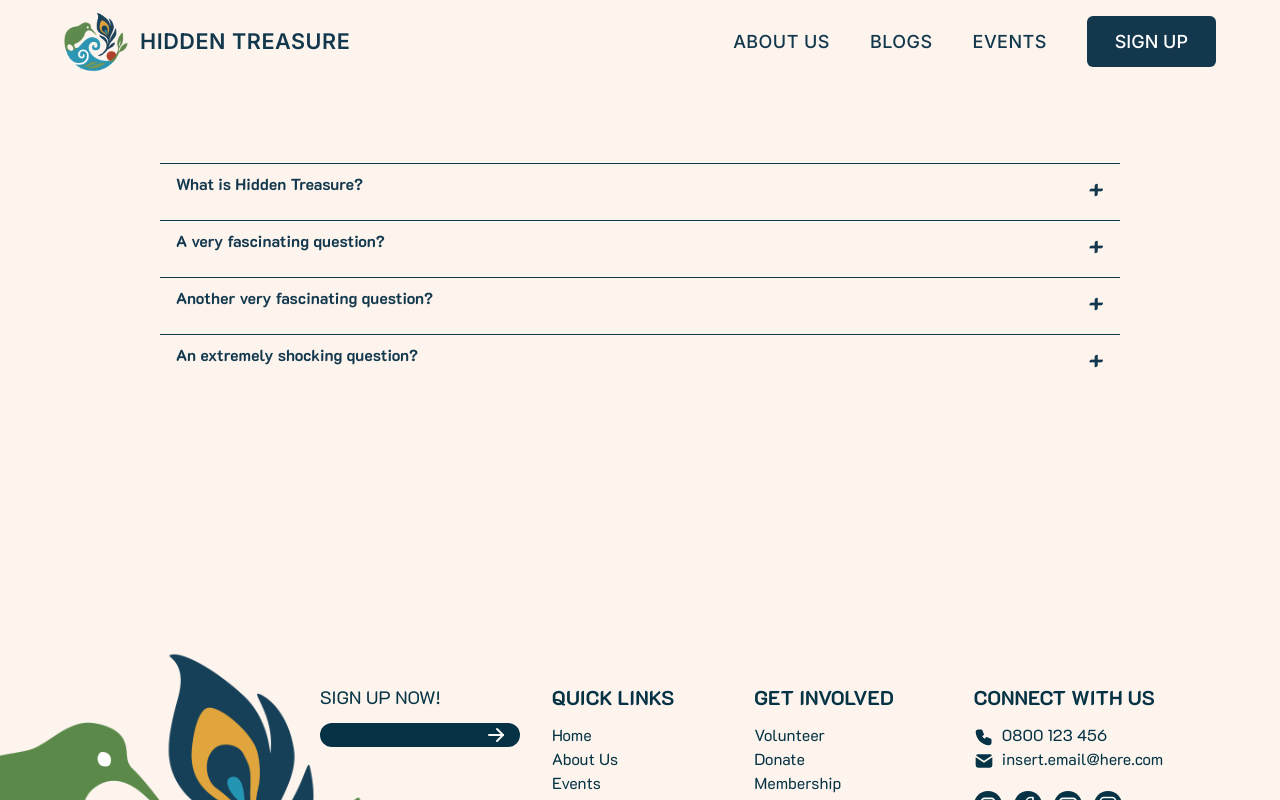
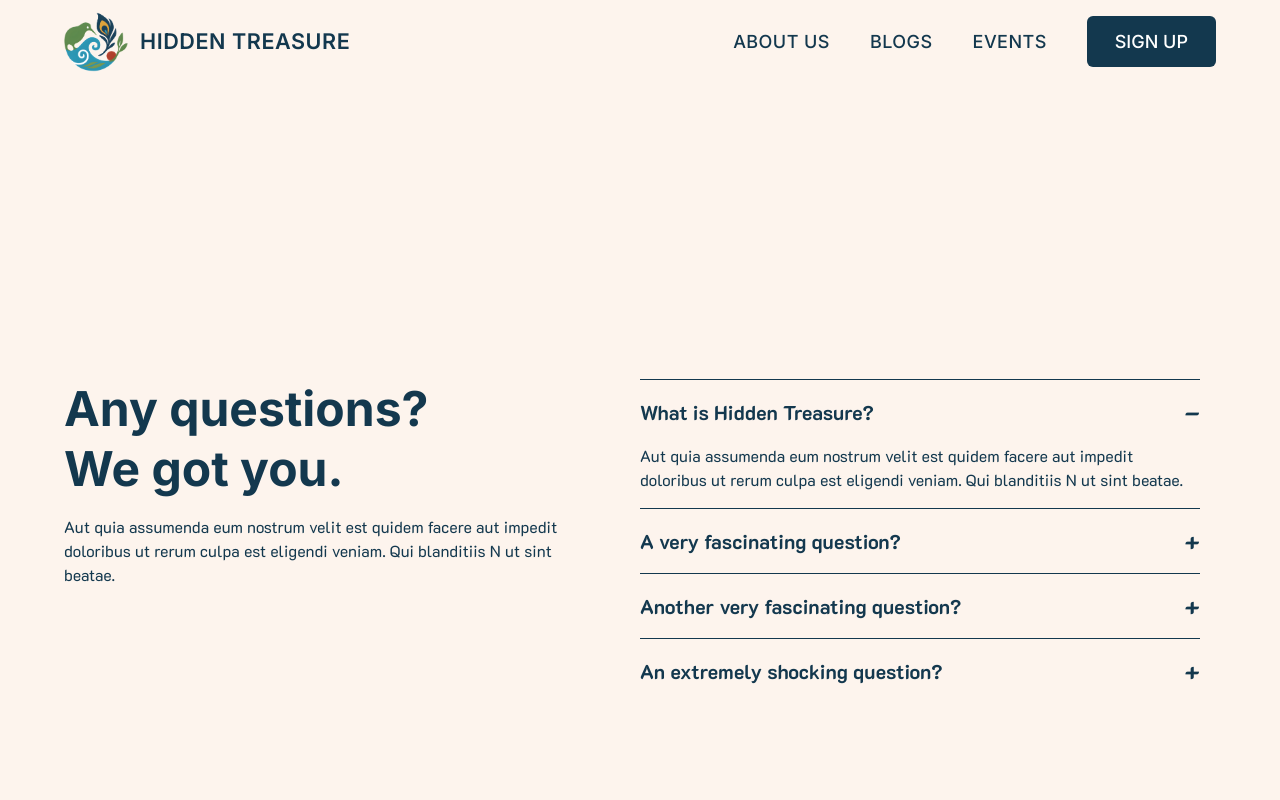
Before and after one commit to UoaWDCC/hidtreas, a Next.js app: page /faq in a window 1280 px wide. Shown: the top 800 px of the page. Built offline with nearby package versions, Linux system fonts and the light colour scheme.

Commit message:
stopped accordion from changing height, added FAQ mid section to FAQ page

```diff
--- a/src/app/(frontend)/faq/page.tsx
+++ b/src/app/(frontend)/faq/page.tsx
@@ -1,6 +1,7 @@
 import Header from '@/components/common/Header'
 import Footer from '@/components/common/Footer'
 import SecondAccordion from '@/components/faq/SecondAccordion'
+import FAQ from '@/components/faq/FAQ'
 
 const items = [
   {
@@ -29,6 +30,7 @@ export default async function AboutPage() {
   return (
     <div className="home">
       <Header />
+      <FAQ />
       <SecondAccordion items={items} />
       <Footer />
     </div>
--- a/src/components/faq/Accordion.tsx
+++ b/src/components/faq/Accordion.tsx
@@ -35,9 +35,9 @@ const Accordion: React.FC = () => {
   };
 
   return (
-    <div className="w-full max-w-xl mx-auto bg-[#fdf4ed] border-0">
+    <div className="h-0 w-full max-w-xl mx-auto bg-[#fdf4ed] border-0">
       {items.map((item, index) => (
-        <div key={index} className="border-y border-black-300 w-full">
+        <div key={index} className="border-t">
           <button
             onClick={() => toggle(index)}
             className="w-full flex justify-between items-center py-4"
```
